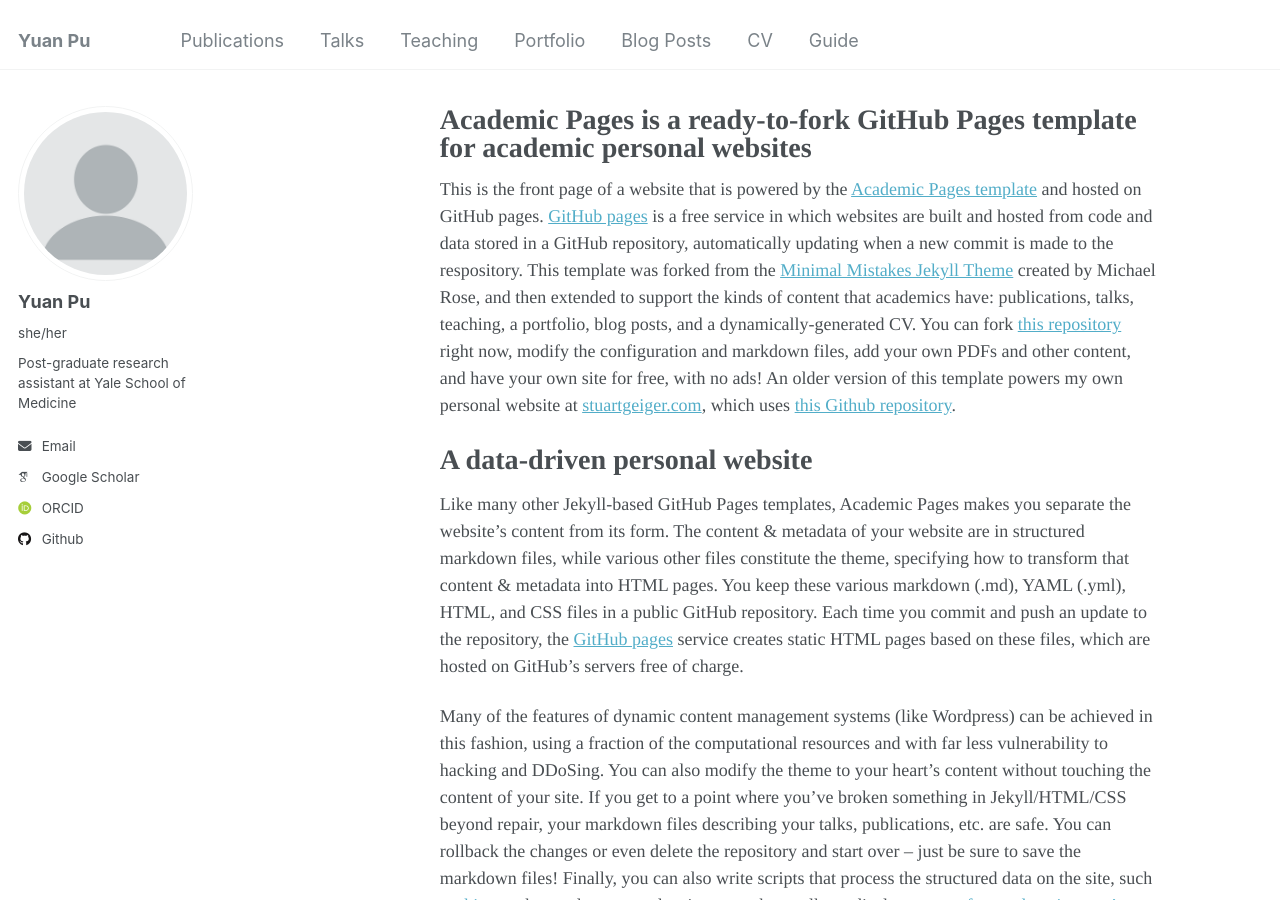
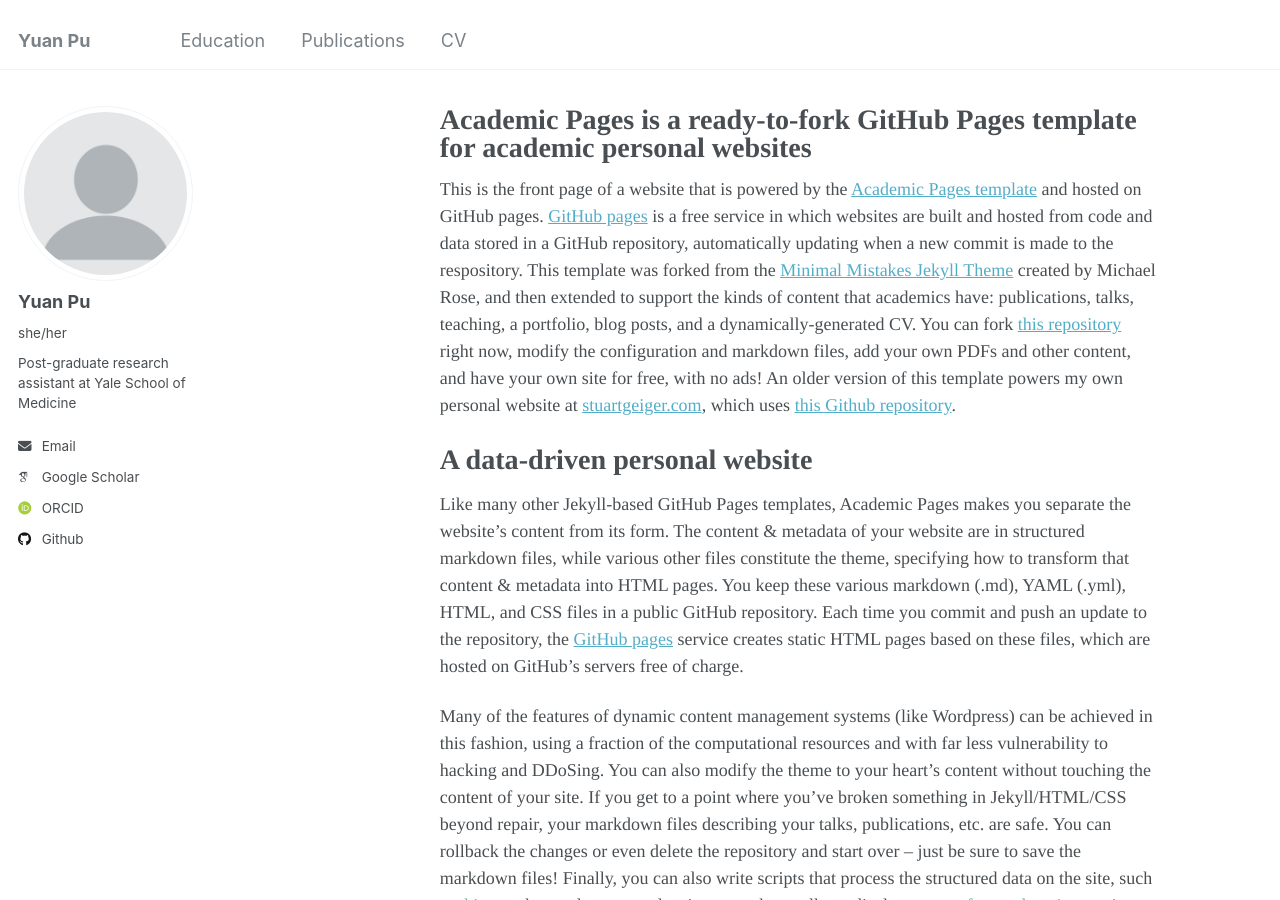
Before and after one commit to yuan-pu/yuan-pu_academicPages, a Jekyll site: the page built from _pages/about.md, in a window 1280 px wide and 900 px high. Built offline with Jekyll 4.4.1, drawn with Linux system fonts in a browser that asks for light colours; some web fonts are replaced; part of the change alters nothing that is shown.

Commit message:
Update navigation.yml

```diff
--- a/_data/navigation.yml
+++ b/_data/navigation.yml
@@ -5,23 +5,26 @@
 # prevent it from being included in the site.
 
 main:
+  - title: "Education"
+    url: /education/
+
   - title: "Publications"
     url: /publications/
 
-  - title: "Talks"
-    url: /talks/
+  # - title: "Talks"
+  #   url: /talks/
 
-  - title: "Teaching"
-    url: /teaching/
+  # - title: "Teaching"
+  #   url: /teaching/
 
-  - title: "Portfolio"
-    url: /portfolio/
+  # - title: "Portfolio"
+  #   url: /portfolio/
 
-  - title: "Blog Posts"
-    url: /year-archive/
+  # - title: "Blog Posts"
+  #   url: /year-archive/
 
   - title: "CV"
     url: /cv/
 
-  - title: "Guide"
-    url: /markdown/
+  # - title: "Guide"
+  #   url: /markdown/
```
